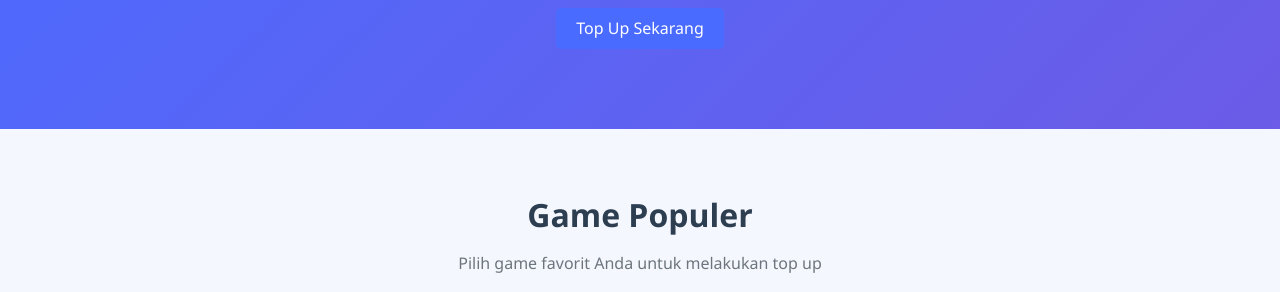
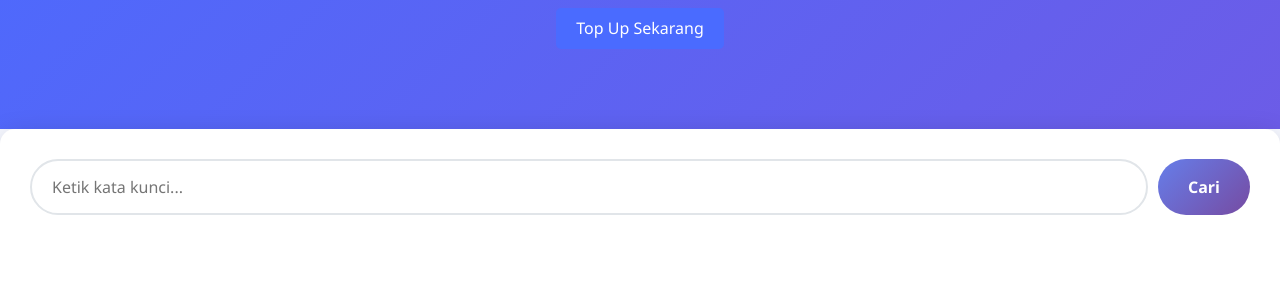
Before and after one commit to Thor3311/Digems.Web, a plain HTML site: page index.html in a window 1280 px wide. Shown: the part 480-772 px from the top of the page. Drawn offline with Linux system fonts and the light colour scheme.

Commit message:
Update index.html

```diff
--- a/index.html
+++ b/index.html
@@ -51,6 +51,13 @@
             <a href="#games-grid" class="btn btn-primary">Top Up Sekarang</a>
         </div>
     </section>
+
+                    <div class="search-section">
+            <div class="search-container">
+                <input type="text" id="searchInput" class="search-input"
+                       placeholder="Ketik kata kunci..." autocomplete="off">
+                <button id="searchButton" class="search-button">Cari</button>
+            </div>
 
     <!-- Games Section -->
     <section id="games" class="section">
@@ -141,4 +148,5 @@
         });
     </script>
 </body>
+
 </html>
```
